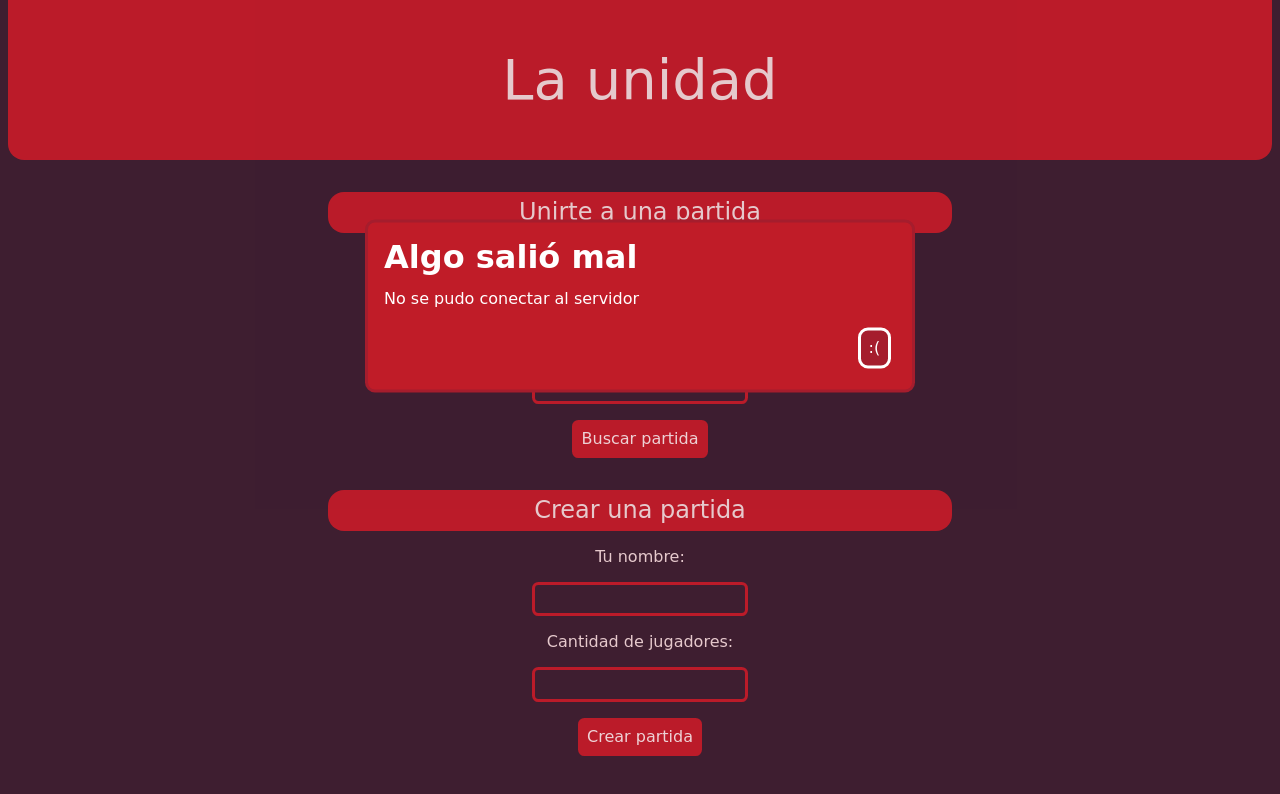
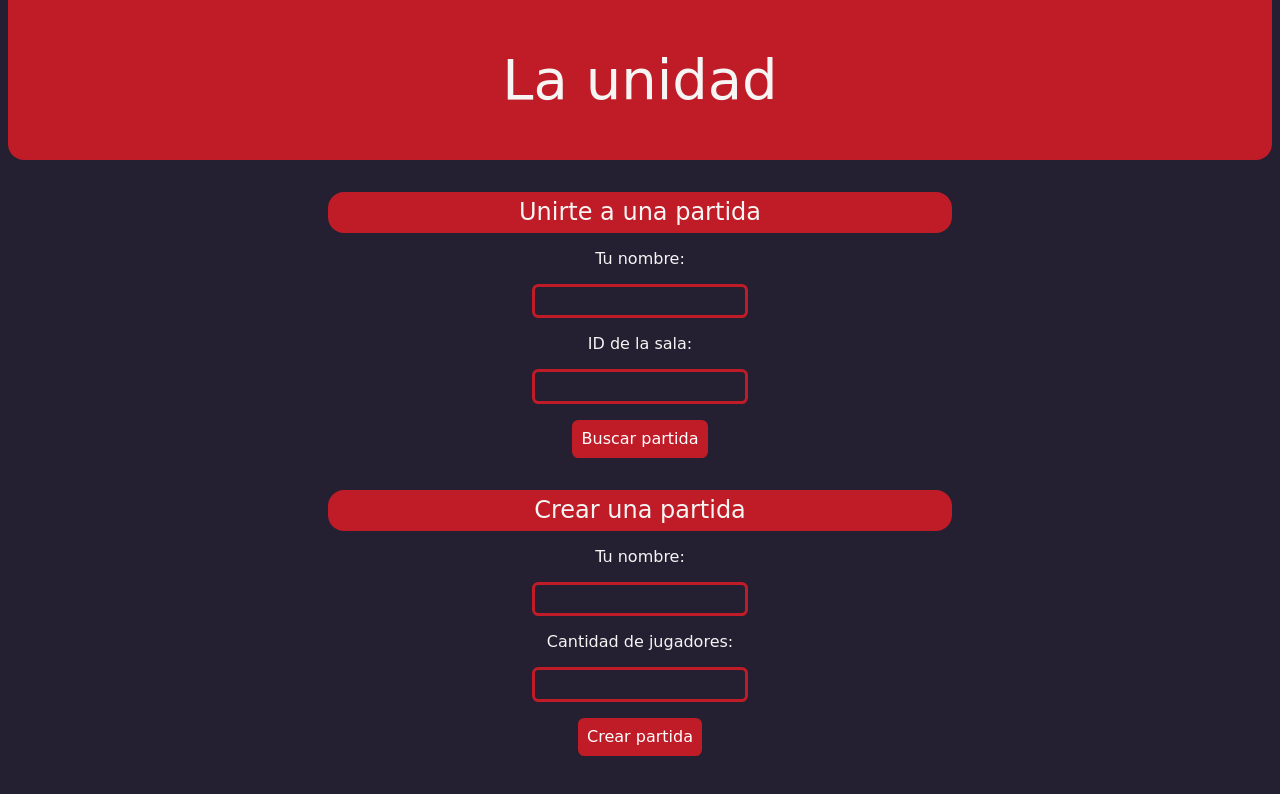
Before and after one commit to idko2004/unidad, a plain HTML site: page frontend/index.html in a window 1280 px wide. Both pictures are taken after a click on the button ":(". Drawn offline with Linux system fonts and the light colour scheme; a web font is replaced by a local one.

Commit message:
convertir todo a tabs

```diff
--- a/frontend/js/ws.js
+++ b/frontend/js/ws.js
@@ -17,8 +17,9 @@ ws.addEventListener('error', function(e)
 		button:
 		{
 			text: ':(',
-            callback: function()
+			callback: async function()
 			{
+				await closeWindow();
 				location.reload();
 			}
 		}
@@ -36,8 +37,9 @@ ws.addEventListener('close', function(e)
 		button:
 		{
 			text: ':(',
-			callback: function()
+			callback: async function()
 			{
+				await closeWindow();
 				location.reload();
 			}
 		}
```
Also changed, not shown: frontend/index.html (+1 -8 lines), backend/package.json (indentation only), backend/utils/cards.js (indentation only), frontend/css/floatingWindow.css (indentation only), frontend/css/game.css (indentation only), frontend/js/game.js (indentation only), 1 other file. Lines whose indentation alone changed are shown as unchanged.
